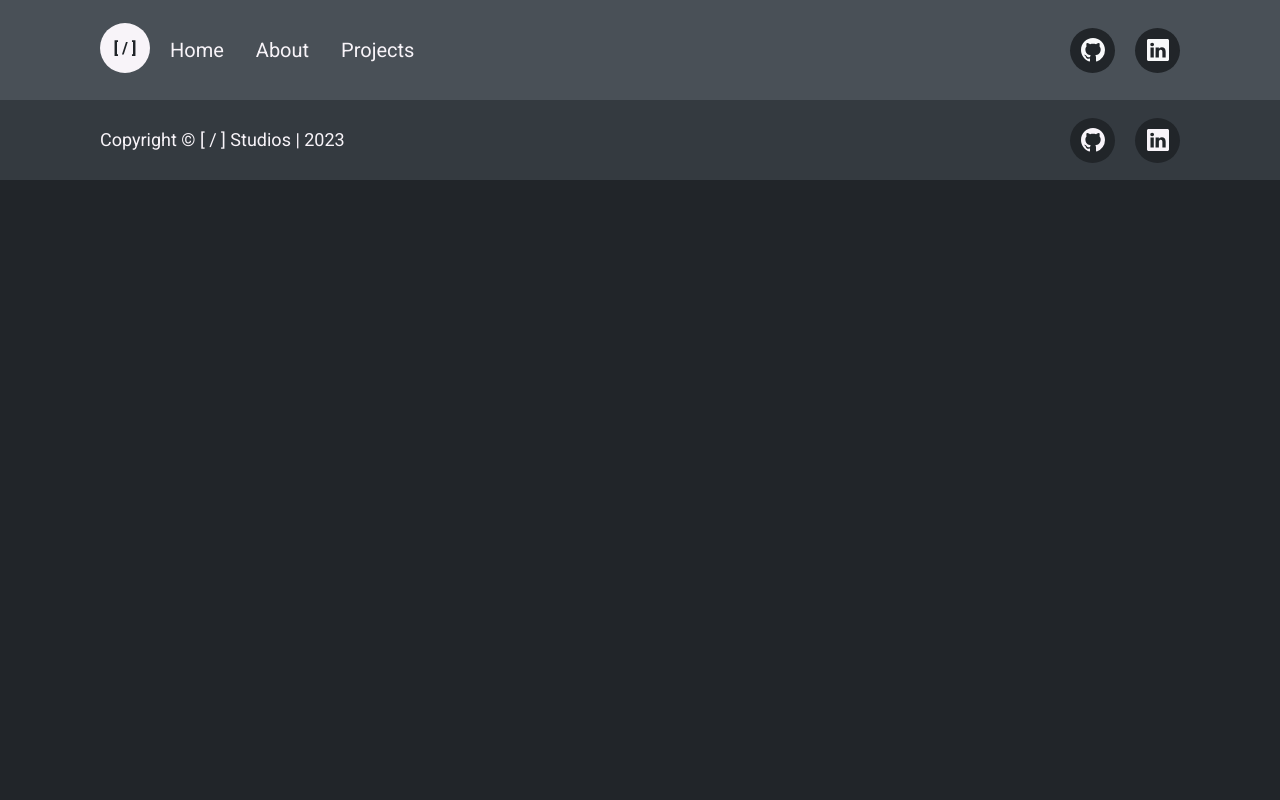
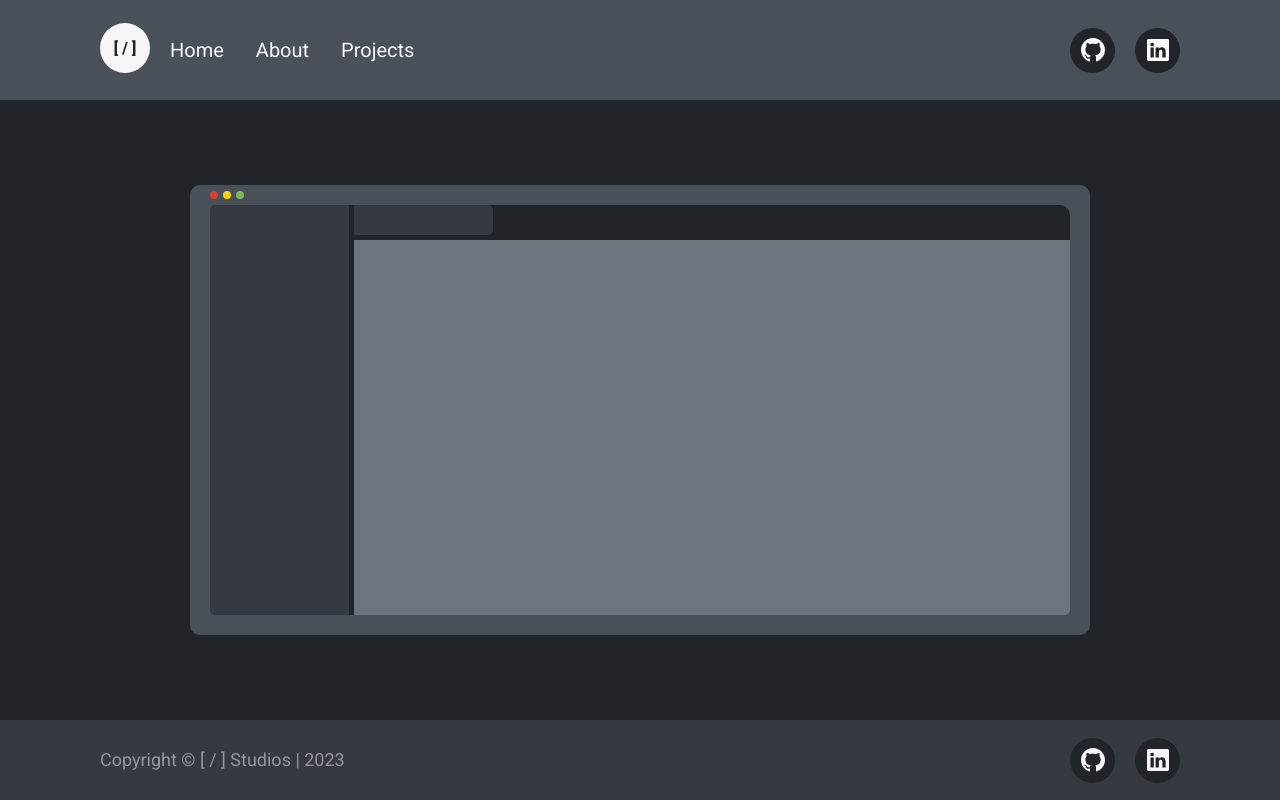
Before and after one commit to baciladan/baciladan.github.io, a React (Vite) app: page / in a window 1280 px wide. Built offline with nearby package versions, Linux system fonts and the light colour scheme.

Commit message:
Implement CodeEditor component

```diff
--- a/package.json
+++ b/package.json
@@ -11,6 +11,7 @@
   },
   "dependencies": {
     "@fontsource/roboto": "^5.0.5",
+    "highlight.js": "^11.8.0",
     "normalize.css": "^8.0.1",
     "react": "^18.2.0",
     "react-bootstrap-icons": "^1.10.3",
--- a/src/App.tsx
+++ b/src/App.tsx
@@ -6,6 +6,7 @@ import { Github, Linkedin } from "react-bootstrap-icons";
 import "./App.css";
 import { ReactComponent as RoundLogo } from "./assets/Blank Space Logo (Round).svg";
 import { Navbar } from "./components/Navbar/Navbar";
+import { CodeEditor } from "./components/CodeEditor/CodeEditor";
 import { Footer } from "./components/Footer/Footer";
 
 function App() {
@@ -29,6 +30,16 @@ function App() {
           },
         ]}
       />
+      <div
+        style={{
+          display: "flex",
+          justifyContent: "center",
+          alignItems: "center",
+          height: "calc(100vh - 180px)",
+        }}
+      >
+        <CodeEditor />
+      </div>
       <Footer
         copyrightText="Copyright &copy; [ / ] Studios | 2023"
         additionalCTAs={[
--- /dev/null
+++ b/src/components/CodeEditor/CodeEditor.css
@@ -0,0 +1,67 @@
+/*
+ *    Copyright ©️ [ / ] Studios 2023
+ */
+
+.editor-container {
+  height: 450px;
+  width: 900px;
+  background-color: var(--background-tertiary-100);
+  position: relative;
+  border-radius: 10px;
+  padding: 20px;
+}
+
+.editor-control-buttons {
+  display: flex;
+  gap: 5px;
+  position: absolute;
+  top: 6px;
+}
+
+.control-button {
+  width: 8px;
+  height: 8px;
+  border-radius: 50%;
+}
+
+.control-button-close {
+  background-color: var(--action-red);
+}
+.control-button-minify {
+  background-color: var(--action-yellow);
+}
+.control-button-expand {
+  background-color: var(--action-green);
+}
+
+.editor-action-window {
+  background-color: var(--background-primary-100);
+  height: 410px;
+  width: 860px;
+  border-radius: 10px;
+
+  display: grid;
+  grid-template-columns: repeat(12, 1fr);
+  grid-template-rows: 30px 1fr;
+  gap: 5px;
+}
+
+.editor-file-explorer {
+  background-color: var(--background-secondary-100);
+  grid-row: 1 / 3;
+  grid-column: 1 / 3;
+  border-radius: 5px 0 0 5px;
+}
+
+.editor-file-header {
+  background-color: var(--background-secondary-100);
+  grid-column: 3 / 5;
+  border-radius: 0 5px 5px 0;
+}
+
+.editor-open-file {
+  background-color: var(--background-light-gray);
+  grid-row: 2;
+  grid-column: 3 / 13;
+  border-radius: 0 0 5px 0;
+}
--- /dev/null
+++ b/src/components/CodeEditor/CodeEditor.tsx
@@ -0,0 +1,33 @@
+/*
+ *    Copyright ©️ [ / ] Studios 2023
+ */
+
+import "highlight.js/styles/github.css";
+import hljs from "highlight.js";
+import { useState, useEffect } from "react";
+import "./CodeEditor.css";
+
+export const CodeEditor = () => {
+  const [activeTab, setActiveTab] = useState<number>(0);
+
+  return (
+    <div className="editor-container">
+      <div className="editor-control-buttons">
+        <div className="control-button control-button-close"></div>
+        <div className="control-button control-button-minify"></div>
+        <div className="control-button control-button-expand"></div>
+      </div>
+      <div className="editor-action-window">
+        <div className="editor-file-explorer"></div>
+        <div className="editor-file-header">
+          <div className="file-header-item"></div>
+        </div>
+        <div className="editor-open-file">
+          <pre>
+            <code></code>
+          </pre>
+        </div>
+      </div>
+    </div>
+  );
+};
--- a/src/components/Footer/Footer.css
+++ b/src/components/Footer/Footer.css
@@ -16,7 +16,7 @@
   font-size: 18px;
   font-weight: 500;
 
-  color: var(--white-accent);
+  color: var(--white-accent-80);
 }
 
 .footer-ctas-container {
--- a/src/index.css
+++ b/src/index.css
@@ -4,8 +4,14 @@
   --background-primary-100: #212529;
   --background-secondary-100: #343a40;
   --background-tertiary-100: #495057;
+  --background-light-gray: #6c757d;
   --white-accent: #f8f4f9;
   --white-accent-80: #f8f4f980;
+
+  /* Action colors */
+  --action-red: #e03c32;
+  --action-yellow: #ffd301;
+  --action-green: #7bb662;
 
   /* Fonts */
   --base-font: "Roboto";
```
Also changed, not shown: 1 other file (tests, documents, lock files or other folders).
